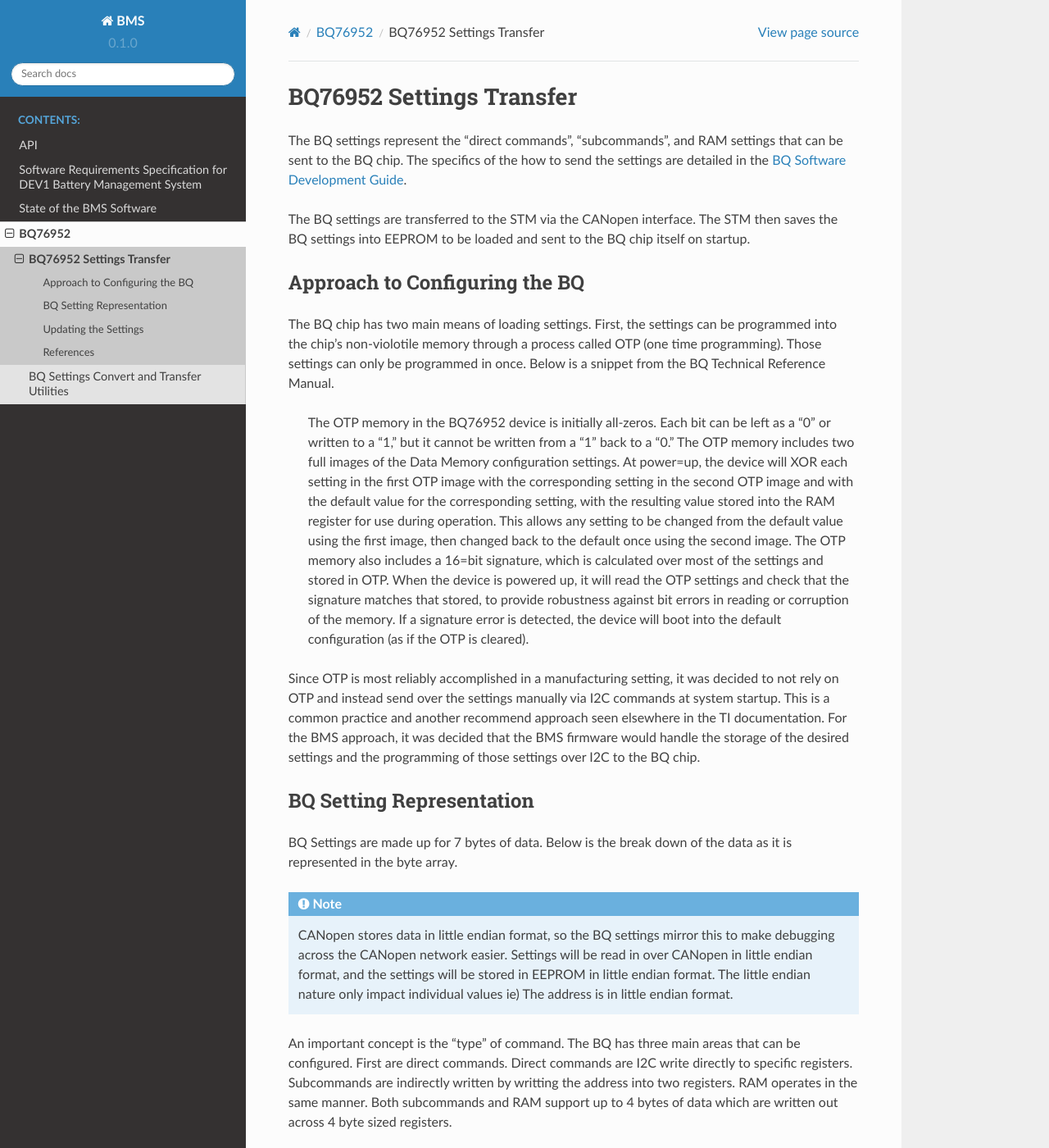
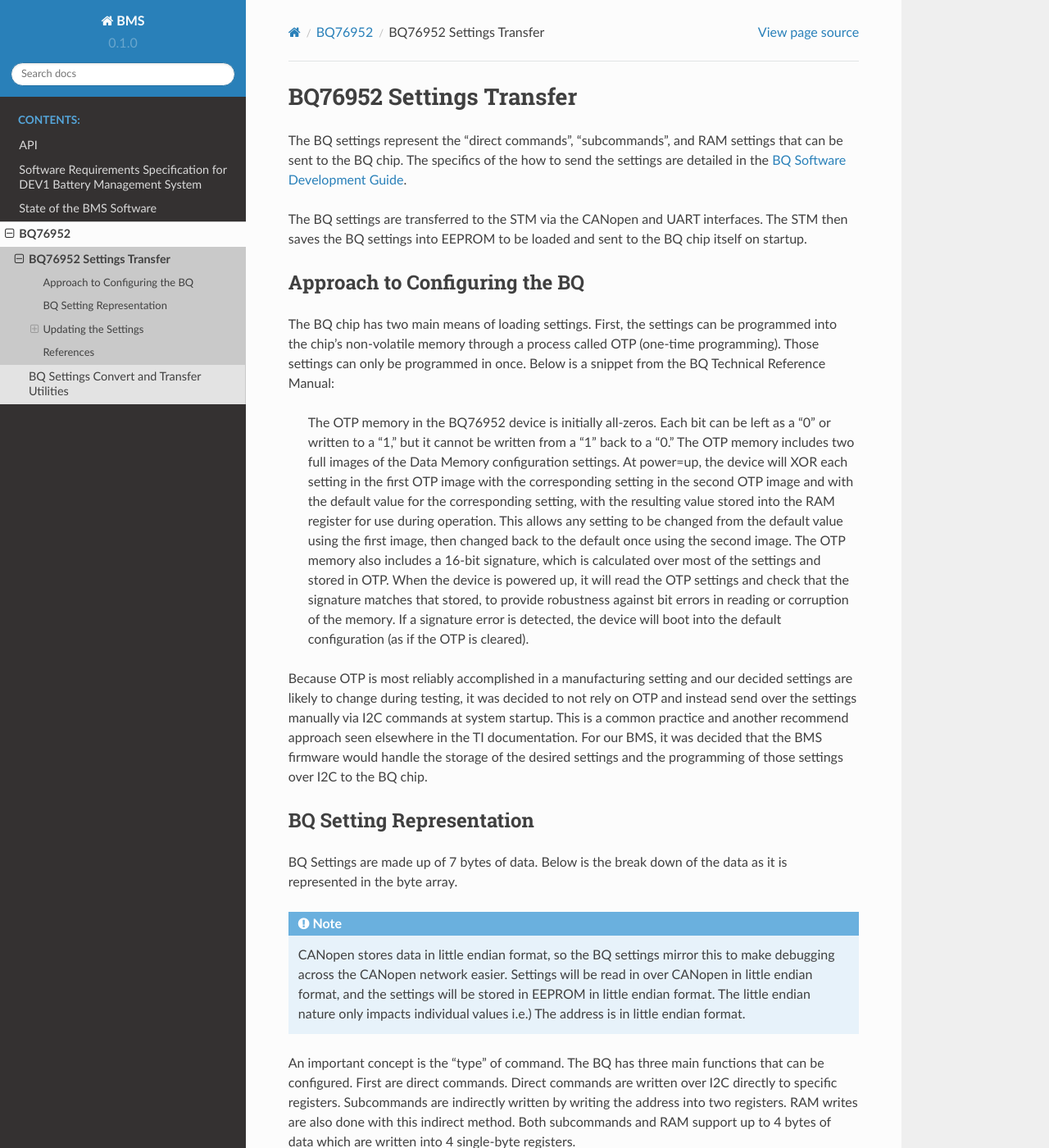
Before and after one commit to RIT-EVT/BMS, a Sphinx documentation site: the page built from docs/source/BQ/settings_transfer.rst, in a window 1280 px wide and 1400 px high. Shown: the whole window at 82% size. Built offline with Sphinx 7.4.7 and the Read the Docs theme 2.0.0, drawn with Linux system fonts in a browser that asks for light colours; some of the changed text lies outside the part shown.

Commit message:
Updated Some BQ Settings Documentation

```diff
--- a/docs/source/BQ/settings_transfer.rst
+++ b/docs/source/BQ/settings_transfer.rst
@@ -5,46 +5,48 @@
 The BQ settings represent the "direct commands", "subcommands", and RAM
 settings that can be sent to the BQ chip. The specifics of the how to send
 the settings are detailed in the
-`BQ Software Development Guide <https://www.ti.com/lit/an/sluaa11b/sluaa11b.pdf?ts=1636599197514&ref_url=https%253A%252F%252Fwww.ti.com%252Fproduct%252FBQ76952>`_.
+`BQ Software Development Guide <https://www.ti.com/lit/an/sluaa11b/sluaa11b.pdf>`_.
 
-The BQ settings are transferred to the STM via the CANopen interface. The STM
-then saves the BQ settings into EEPROM to be loaded and sent to the BQ chip
-itself on startup.
+The BQ settings are transferred to the STM via the CANopen and UART interfaces.
+The STM then saves the BQ settings into EEPROM to be loaded and sent to the BQ
+chip itself on startup.
 
 Approach to Configuring the BQ
 ==============================
 
 The BQ chip has two main means of loading settings. First, the settings can
-be programmed into the chip's non-violotile memory through a process called
-OTP (one time programming). Those settings can only be programmed in once.
-Below is a snippet from the BQ Technical Reference Manual.
+be programmed into the chip's non-volatile memory through a process called
+OTP (one-time programming). Those settings can only be programmed in once.
+Below is a snippet from the BQ Technical Reference Manual:
 
     The OTP memory in the BQ76952 device is initially all-zeros. Each bit can be
-    left as a "0" or written to a "1," but it cannot be written from a "1" back to
-    a "0." The OTP memory includes two full images of the Data Memory configuration
-    settings. At power=up, the device will XOR each setting in the first OTP image
-    with the corresponding setting in the second OTP image and with the default
-    value for the corresponding setting, with the resulting value stored into the
-    RAM register for use during operation. This allows any setting to be changed
-    from the default value using the first image, then changed back to the default
-    once using the second image. The OTP memory also includes a 16=bit signature,
-    which is calculated over most of the settings and stored in OTP. When the
-    device is powered up, it will read the OTP settings and check that the
-    signature matches that stored, to provide robustness against bit errors in
-    reading or corruption of the memory. If a signature error is detected, the
-    device will boot into the default configuration (as if the OTP is cleared).
+    left as a "0" or written to a "1," but it cannot be written from a "1" back
+    to a "0." The OTP memory includes two full images of the Data Memory
+    configuration settings. At power=up, the device will XOR each setting in the
+    first OTP image with the corresponding setting in the second OTP image and
+    with the default value for the corresponding setting, with the resulting
+    value stored into the RAM register for use during operation. This allows any
+    setting to be changed from the default value using the first image, then
+    changed back to the default once using the second image. The OTP memory also
+    includes a 16-bit signature, which is calculated over most of the settings
+    and stored in OTP. When the device is powered up, it will read the OTP
+    settings and check that the signature matches that stored, to provide
+    robustness against bit errors in reading or corruption of the memory. If a
+    signature error is detected, the device will boot into the default
+    configuration (as if the OTP is cleared).
 
-Since OTP is most reliably accomplished in a manufacturing setting, it was
-decided to not rely on OTP and instead send over the settings manually via
-I2C commands at system startup. This is a common practice and another recommend
-approach seen elsewhere in the TI documentation. For the BMS approach, it
-was decided that the BMS firmware would handle the storage of the desired
-settings and the programming of those settings over I2C to the BQ chip.
+Because OTP is most reliably accomplished in a manufacturing setting and our
+decided settings are likely to change during testing, it was decided to not rely
+on OTP and instead send over the settings manually via I2C commands at system
+startup. This is a common practice and another recommend approach seen elsewhere
+in the TI documentation. For our BMS, it was decided that the BMS firmware would
+handle the storage of the desired settings and the programming of those settings
+over I2C to the BQ chip.
 
 BQ Setting Representation
 =========================
 
-BQ Settings are made up for 7 bytes of data. Below is the break down of the
+BQ Settings are made up of 7 bytes of data. Below is the break down of the
 data as it is represented in the byte array.
 
 .. note::
@@ -52,38 +54,38 @@
    this to make debugging across the CANopen network easier. Settings will
    be read in over CANopen in little endian format, and the settings will be
    stored in EEPROM in little endian format. The little endian nature only
-   impact individual values ie) The address is in little endian format.
+   impacts individual values i.e.) The address is in little endian format.
 
-An important concept is the "type" of command. The BQ has three main areas
-that can be configured. First are direct commands. Direct commands are I2C
-write directly to specific registers. Subcommands are indirectly written by
-writting the address into two registers. RAM operates in the same manner.
-Both subcommands and RAM support up to 4 bytes of data which are written
-out across 4 byte sized registers.
+An important concept is the "type" of command. The BQ has three main functions
+that can be configured. First are direct commands. Direct commands are written
+over I2C directly to specific registers. Subcommands are indirectly written by
+writing the address into two registers. RAM writes are also done with this
+indirect method. Both subcommands and RAM support up to 4 bytes of data which
+are written into 4 single-byte registers.
 
 Below is a breakdown of how the important components are encoded into a byte
-array. Each setting is represented in the form below and an array of settings
-are kept for the BQ.
+array. Every setting is represented in this form and stored in an array on the
+EEPROM.
 
 ====    ==================================================================
 Byte    Description
 ----    ------------------------------------------------------------------
-0       | Command Byte, stores the command type and the number of data bytes
+0       | Command Byte: stores the command type and the number of data bytes
         | Bits 0-1: Command Type
         |   00: Direct
         |   01: Subcommand
         |   10: RAM
         |   11: Unused
         | Bits 2-4: Number of bytes of data (0-4)
-1       LSB of the target address of the command, for direct commands, only
+1       LSB of the target address of the command; for direct commands, only
         this byte will be used
-2       MBS of the target address of the command, for subcommand and RAM
+2       MSB of the target address of the command; used for subcommand and RAM
         access.
 3-6     Up to 4 bytes of data
 ====    ==================================================================
 
-For example, a command targetting RAM, with 4 bytes of data, intended for
-address 0x0102 with data 0x05060708 would be encoded as follows.
+For example, a command targeting RAM, with 4 bytes of data, intended for
+address ``0x0102`` with data ``0x05060708`` would be encoded as follows.
 
 .. code-block::
 
@@ -97,28 +99,53 @@
 EEPROM. Both for saving in EEPROM and sending over CANopen, each
 setting will be stored "back-to-back" as binary data.
 
+After the CANopen implementation, the same functionality was implemented over
+UART. To maintain consistency,
+
 Updating the Settings
 =====================
 
-The settings are stored in EEPROM and updating the settings takes place
-over CANopen. Below is the sequence diagrams of the actions.
+The settings are stored in EEPROM and updating the settings takes place over
+CANopen or UART. Below are the sequence diagrams of the actions for transmitting
+with each protocol.
 
-.. image:: ../_static/images/bq_settings_update_sequence.png
+CANopen
+-------
+
+.. image:: ../_static/images/bq_settings_update_sequence_canopen.png
    :width: 600
    :align: center
 
-The "Actor" in the sequence diagram is any system setup for sending the
+The "Actor" in the sequence diagram is any system set up for sending the
 settings over CANopen. This could be anything from the GUB, Vector CAN, etc.
 The Actor starts by sending over the number of settings via an SDO request
-to index 0x2100 and subindex 0x0. This transfer is an expedited SDO request
+to index 0x2100 and sub-index 0x0. This transfer is an expedited SDO request
 with a 2 byte value. The BMS will then save the new number of settings into
 EEPROM.
 
 Next, the Actor sends over the BQ settings via a segmented SDO request
-to index 0x2100 and subindex 0x1. The settings will be formated following
+to index 0x2100 and sub-index 0x1. The settings will be formatted following
 the convention above, the Actor will continue sending the bytes making up
 the array of settings until all settings have been transferred. As the settings
 are received, the BMS will store the results into EEPROM.
+
+UART
+----
+
+.. image:: ../_static/images/bq_settings_update_sequence_uart.png
+   :width: 600
+   :align: center
+
+The "Actor" in the sequence diagram is normally your laptop, but it can be any
+device with a UART. The Actor starts the transfer sequence by transmitting the
+number of settings to be sent in raw bytes, not as ascii characters. Then, the
+BMS will react by writing the number received to the EEPROM and responding with
+a 0 byte.
+
+When the Actor receives a 0 byte, it should transmit the first setting. The BMS
+will then receive and write the first setting and transmit another 0 byte. The
+Actor will continue sending settings, each acknowledged with a 0 byte until all
+settings have been transferred.
 
 For instructions on how to transfer the settings, refer to
 :doc:`this documentation <transfer_utility>`.
```
Also changed, not shown: docs/source/BQ/index.rst (+8 -9 lines), docs/source/_static/images/bq_settings_update_sequence_canopen.png (renamed from docs/source/_static/images/bq_settings_update_sequence.png), docs/source/_static/images/bq_settings_update_sequence_uart.png (added), 3 other files.
